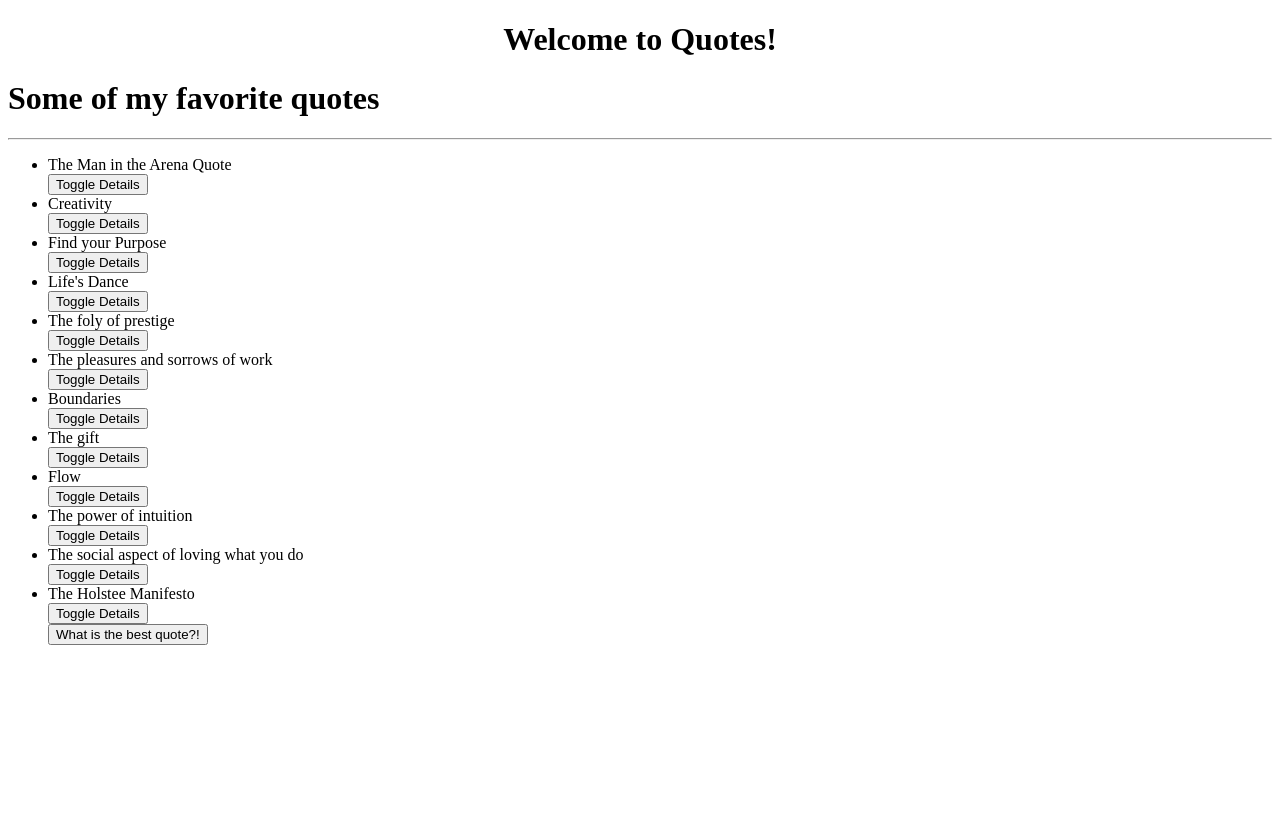
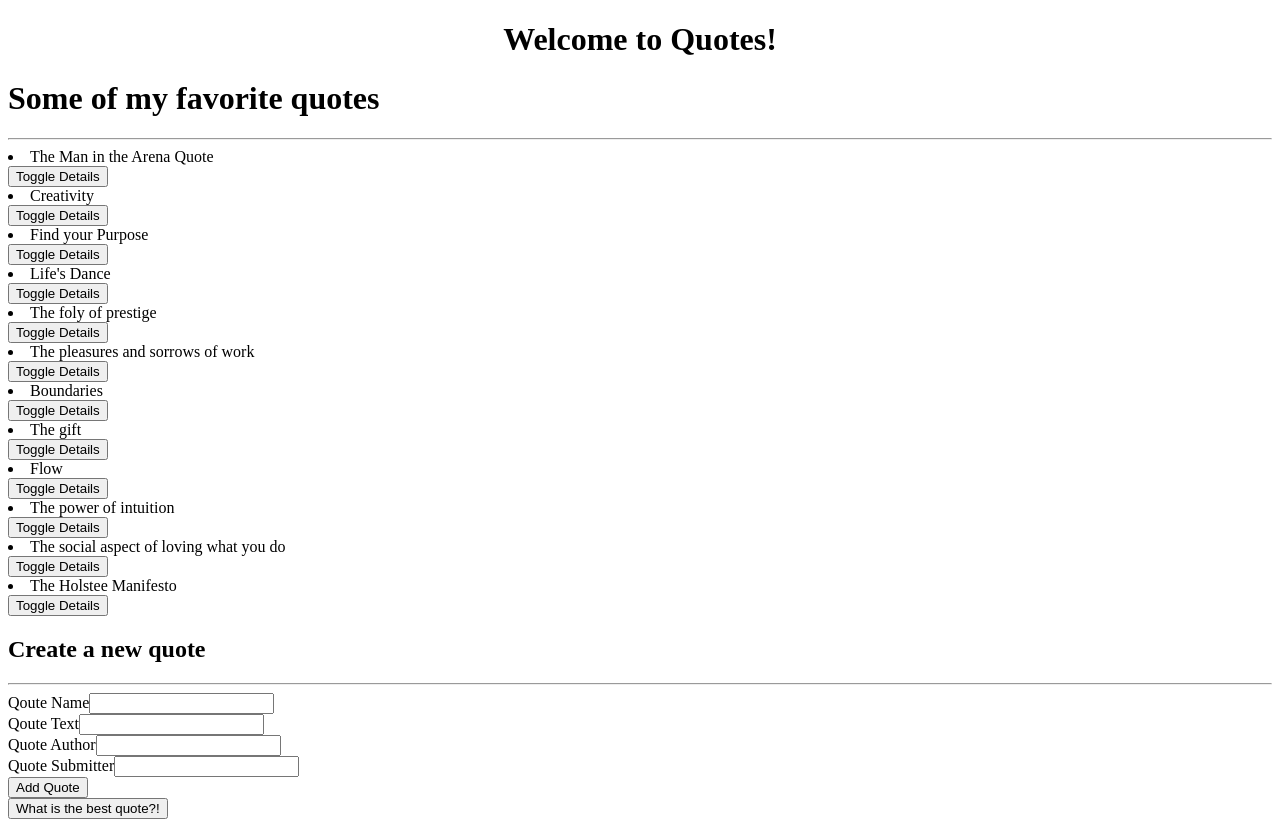
Before and after one commit to robertmuthuri/quotes, an Angular app: page / in a window 1280 px wide. Before the commit the page ends 800 px from the top, so only its background shows below. Built offline with nearby package versions, Linux system fonts and the light colour scheme.

Commit message:
Adds a form to facilitate addition of new goals.

```diff
--- a/src/app/app.module.ts
+++ b/src/app/app.module.ts
@@ -8,6 +8,7 @@ import { QuoteDetailComponent } from './quote-detail/quote-detail.component';
 import { VotingComponent } from './voting/voting.component';
 import { BestquoteDirective } from './bestquote.directive';
 import { QuoteFormComponent } from './quote-form/quote-form.component';
+import {FormsModule} from '@angular/forms';
 
 @NgModule({
   declarations: [
@@ -20,7 +21,8 @@ import { QuoteFormComponent } from './quote-form/quote-form.component';
   ],
   imports: [
     BrowserModule,
-    AppRoutingModule
+    AppRoutingModule,
+    FormsModule
   ],
   providers: [],
   bootstrap: [AppComponent]
--- a/src/app/quote-form/quote-form.component.html
+++ b/src/app/quote-form/quote-form.component.html
@@ -1 +1,46 @@
-<p>quote-form works!</p>
+<div class="container-fluid">
+
+  <h2 class="text-center">Create a new quote</h2>
+
+  <hr>
+
+  <form (ngSubmit)="submitQuote()" #quoteForm = 'ngForm'>
+
+    <div class="form-group">
+      <label for="name">Qoute Name</label>
+      <input type="text"  class="form-control" id="name" [(ngModel)]="newQuote.name" name="name" #name = 'ngModel' required>
+<!-- error checking-->
+      <div [hidden]="name.valid || name.pristine" class="alert alert-danger">
+        <p>Name is required</p>
+      </div>
+    </div>
+    <div class="form-group">
+      <label for="name">Qoute Text</label>
+      <input type="text"  class="form-control" id="text" [(ngModel)]="newQuote.quoteText" name="text" #text = 'ngModel' required>
+<!-- error checking-->
+      <div [hidden]="text.valid || text.pristine" class="alert alert-danger">
+        <p>The Quote text is required</p>
+      </div>
+    </div>
+    <div class="form-group">
+      <label for="name">Quote Author</label>
+      <input type="text"  class="form-control" id="author" [(ngModel)]="newQuote.quoteAuthor" name="author" #author = 'ngModel' required>
+<!-- error checking-->
+      <div [hidden]="author.valid || author.pristine" class="alert alert-danger">
+        <p>The Quote's Author text is required</p>
+      </div>
+    </div>
+    <div class="form-group">
+      <label for="name">Quote Submitter</label>
+      <input type="text"  class="form-control" id="submitter" [(ngModel)]="newQuote.quoteSubmitter" name="submitter" #submitter = 'ngModel' required>
+<!-- error checking-->
+      <div [hidden]="submitter.valid || submitter.pristine" class="alert alert-danger">
+        <p>The Quote's Submitter is required</p>
+      </div>
+    </div>
+
+    <button type="submit" class="btn btn-success">Add Quote</button>
+
+  </form>
+
+</div>
--- a/src/app/quote-form/quote-form.component.ts
+++ b/src/app/quote-form/quote-form.component.ts
@@ -1,4 +1,5 @@
-import { Component, OnInit } from '@angular/core';
+import {Component, OnInit, Output, EventEmitter} from '@angular/core';
+import { Quote } from '../quote';
 
 @Component({
   selector: 'app-quote-form',
@@ -7,6 +8,12 @@ import { Component, OnInit } from '@angular/core';
 })
 export class QuoteFormComponent implements OnInit {
 
+  newQuote = new Quote(0, '', '', '', '')
+  @Output() addQuote = new EventEmitter<Quote>();
+
+  submitQuote() {
+    this.addQuote.emit(this.newQuote);
+  }
   constructor() { }
 
   ngOnInit() {
--- a/src/app/quote/quote.component.html
+++ b/src/app/quote/quote.component.html
@@ -1,10 +1,10 @@
 <!--<p>quote works!</p>-->
+<div class="container">
   <h1>Some of my favorite quotes</h1>
-
   <hr>
 
-<ul>
-
+  <div class="row">
+    <div class="col-md-6">
       <div *ngFor="let myQuote of quotes; let i = index">
 
         <li> {{ myQuote.name }} </li>
@@ -17,7 +17,14 @@
         <app-voting [quote]="myQuote" *ngIf="myQuote.showQuote" (isUpVoted)="upvoteQuote($event, i)" (isDownVoted)="downvoteQuote($event, i)"></app-voting>
 
       </div>
+    </div>
+    <div class="col-md-6">
+
+      <app-quote-form (addQuote)="addNewQuote($event)"></app-quote-form>
+    </div>
+
 
     <button appBestquote>What is the best quote?!</button>
 
-</ul>
+  </div>
+</div>
--- a/src/app/quote/quote.component.ts
+++ b/src/app/quote/quote.component.ts
@@ -73,6 +73,12 @@ export class QuoteComponent implements OnInit {
       this.quotes[index].quoteDownVote ++;
     }
   }
+
+  addNewQuote(quote) {
+    let quoteLength = this.quotes.length;
+    quote.id = quoteLength + 1;
+    this.quotes.push(quote);
+  }
   constructor() { }
 
   ngOnInit() {
```
Lines whose indentation alone changed are shown as unchanged.
